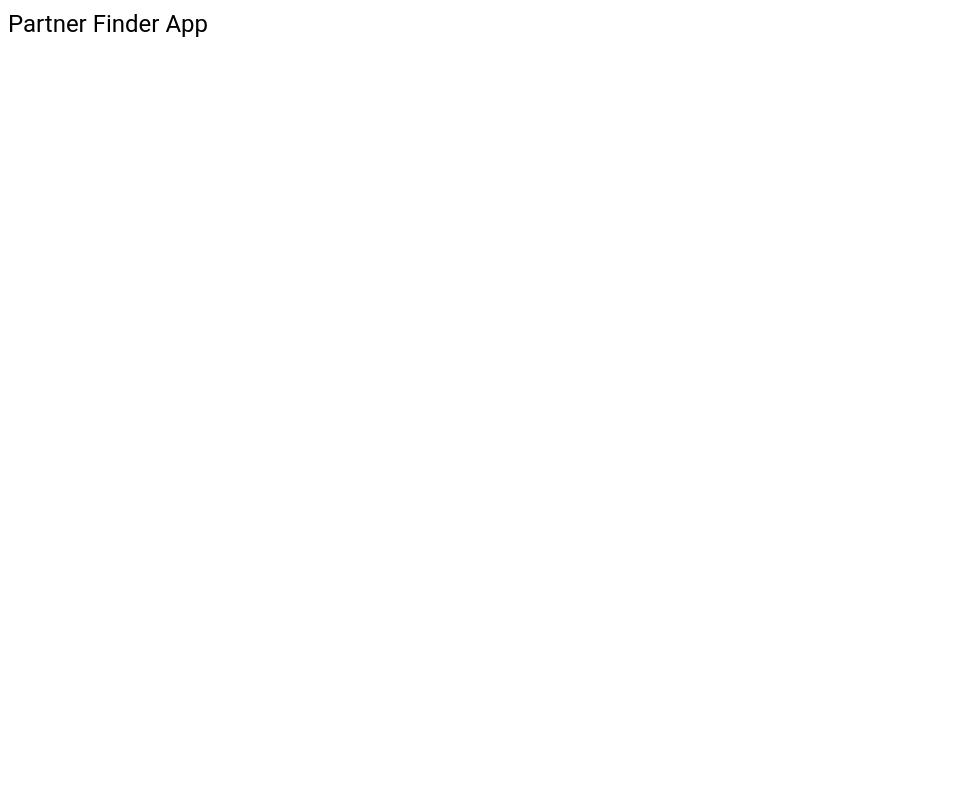
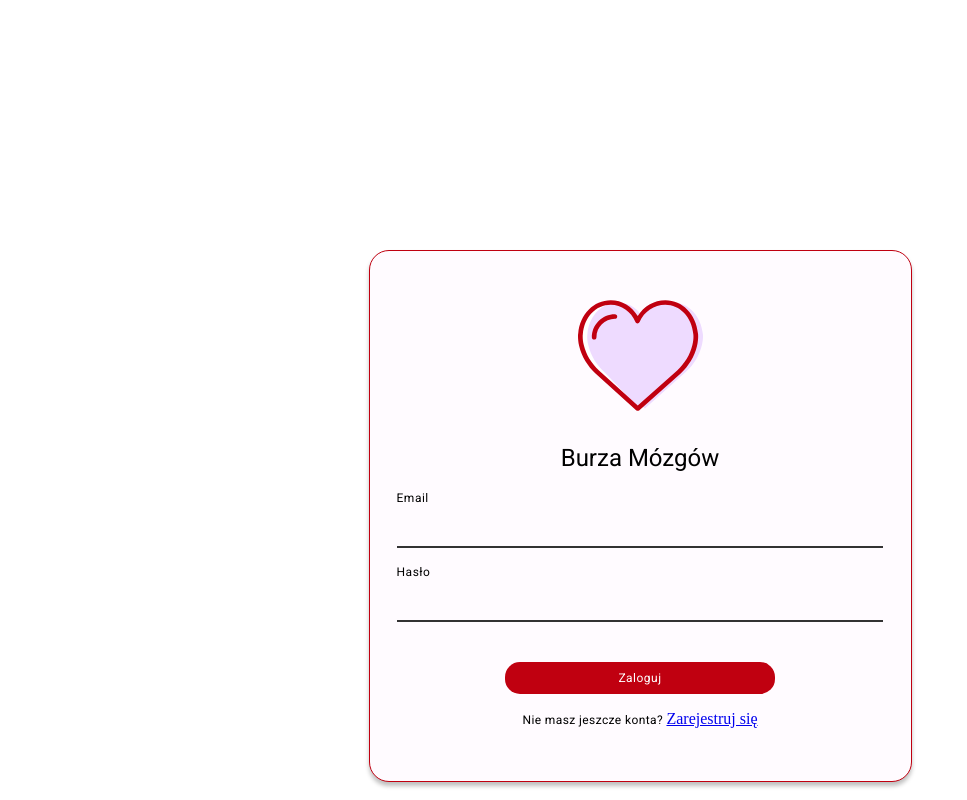
Before and after one commit to AndroBrain/PartnerFinderWWW, a React (Create React App) app: page /login in a window 1280 px wide. Shown: the whole page, without its empty margins (0-967 px from the left). Built offline with nearby package versions, Linux system fonts and the light colour scheme.

Commit message:
Create login page

```diff
--- a/src/App.js
+++ b/src/App.js
@@ -1,11 +1,19 @@
 import "./styles/theme.css"
+import {createBrowserRouter, createRoutesFromElements, Route, RouterProvider} from "react-router-dom";
+import {LoginPage} from "./pages/auth/login/LoginPage";
 
 function App() {
+    const router = createBrowserRouter(
+        createRoutesFromElements([
+            <Route path="/login" element={<LoginPage/>}/>,
+        ])
+    )
     return (
         <div className="app">
-            <span className="headline-small">Partner Finder App</span>
+            <RouterProvider router={router}/>
         </div>
     );
 }
 
 export default App;
+export const appName = "Burza Mózgów"
--- /dev/null
+++ b/src/components/PrimaryButton.js
@@ -0,0 +1,7 @@
+import "../styles/styles.css"
+
+export function ButtonPrimary({text, onClick, className}) {
+    return <div className={"button-primary " + className} onClick={onClick}>
+        <span className="label-medium">{text}</span>
+    </div>
+}
--- /dev/null
+++ b/src/components/TextField.js
@@ -0,0 +1,9 @@
+import "../styles/styles.css"
+
+export function TextField({inputType, input, onInputChange, label}) {
+    return <div className="form-control flex-column">
+        <label className="label-medium">{label}</label>
+        <input className="body-large" type={inputType} required={true} onChange={e => onInputChange(e.target.value)}
+               value={input}/>
+    </div>
+}
--- /dev/null
+++ b/src/pages/auth/login/LoginPage.js
@@ -0,0 +1,29 @@
+import "./../../../styles/styles.css"
+import {appName} from "../../../App";
+import {TextField} from "../../../components/TextField";
+import {useState} from "react";
+import {ButtonPrimary} from "../../../components/PrimaryButton";
+import {Link} from "react-router-dom";
+
+export function LoginPage() {
+    let [email, setEmail] = useState("")
+    let [password, setPassword] = useState("")
+
+    const cmdLogin = (e) => {
+        e.preventDefault()
+    }
+
+    return <div className="auth-page">
+        <form className="auth-card flex-column" onSubmit={cmdLogin}>
+            <img className="auth-image" src={'drawable/logo.svg'} alt={appName}/>
+            <span className="auth-app-name headline-small">{appName}</span>
+            <TextField inputType={"text"} label={"Email"} input={email} onInputChange={msg => setEmail(msg)}/>
+            <TextField inputType={"password"} label={"Hasło"} input={password} onInputChange={msg => setPassword(msg)}/>
+            <ButtonPrimary text="Zaloguj" className="auth-button"/>
+            <div className="login-bottom-text">
+                <span className="body-small">Nie masz jeszcze konta? </span>
+                <Link to={"/register"}>Zarejestruj się</Link>
+            </div>
+        </form>
+    </div>
+}
--- /dev/null
+++ b/src/styles/styles.css
@@ -0,0 +1,92 @@
+@import url('https://fonts.googleapis.com/css?family=Roboto:300,400,500&display=swap');
+
+.flex-row {
+    display: flex;
+    flex-direction: row;
+}
+
+.flex-column {
+    display: flex;
+    flex-direction: column;
+}
+
+.auth-page {
+    display: flex;
+    justify-content: center;
+    margin-top: 250px;
+}
+
+.auth-card {
+    min-width: 541px;
+    background: var(--md-sys-color-surface);
+    border: 1px solid #C00010;
+    box-shadow: 0 4px 4px rgba(0, 0, 0, 0.25);
+    border-radius: 20px;
+    display: flex;
+    align-items: center;
+    justify-content: center;
+}
+
+.auth-image {
+    margin-top: 42px;
+    width: 125px;
+    height: 125px;
+}
+
+.auth-app-name {
+    margin-top: 24px;
+}
+
+.login-bottom-text {
+    margin-top: 16px;
+    margin-bottom: 53px;
+}
+
+.auth-button {
+    width: 238px;
+    margin-top: 40px;
+}
+
+.button-primary {
+    border-radius: 15px;
+    background: var(--md-sys-color-primary);
+    text-align: center;
+    padding: 0 16px;
+    height: 32px;
+    display: flex;
+    align-items: center;
+    justify-content: center;
+}
+
+.button-primary span {
+    color: var(--md-sys-color-on-primary);
+}
+
+.form-control {
+    box-sizing: border-box;
+    width: 90%;
+    position: relative;
+    margin-top: 16px;
+}
+
+.form-control input {
+    width: 100%;
+    border: 0;
+    border-bottom: 2px solid #333;
+    background: var(--md-sys-color-surface);
+    padding: 8px 0;
+    display: block;
+    transition: 0.1s ease-in;
+}
+
+.form-control input:focus,
+.form-control input:valid {
+    border-bottom-color: var(--md-sys-color-primary);
+    outline: none;
+}
+
+.form-control label input:focus,
+.form-control input:valid {
+    border-bottom-color: var(--md-sys-color-primary);
+    outline: none;
+}
```
Also changed, not shown: public/drawable/logo.svg (added).
